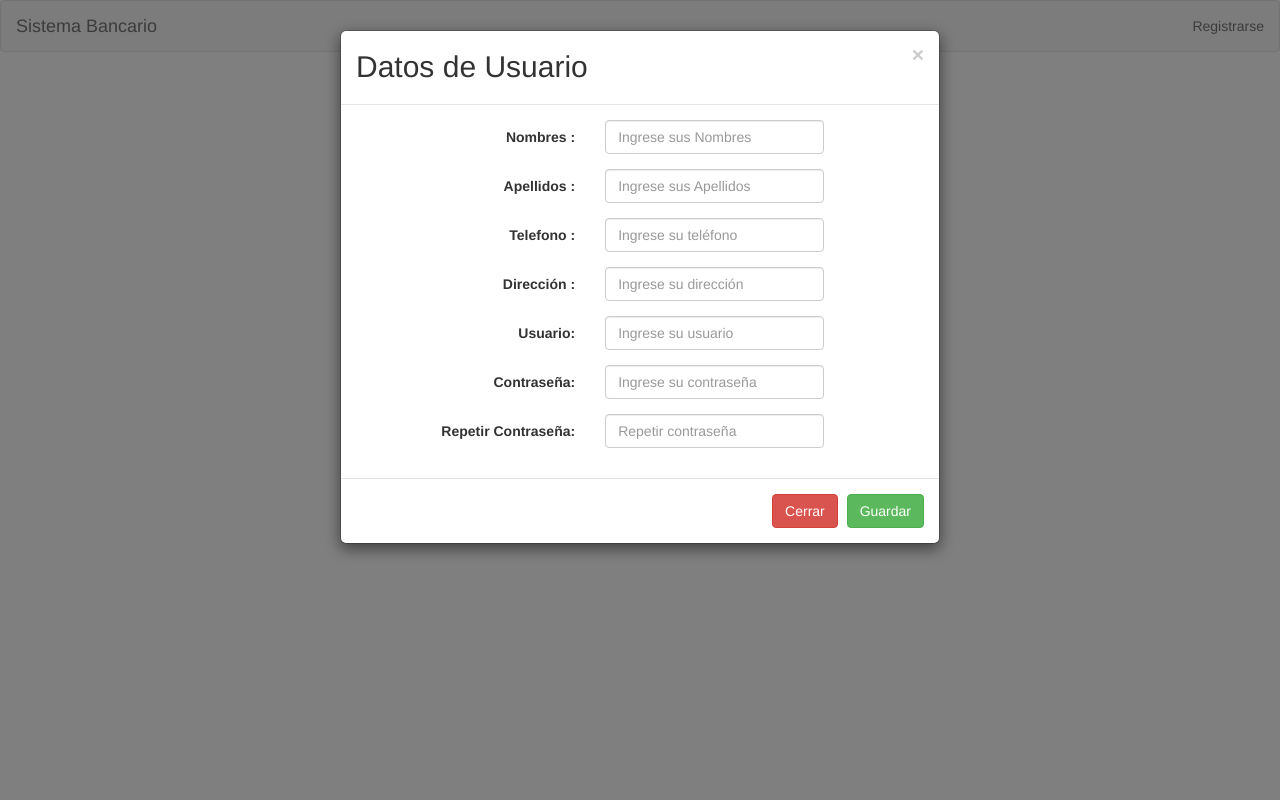
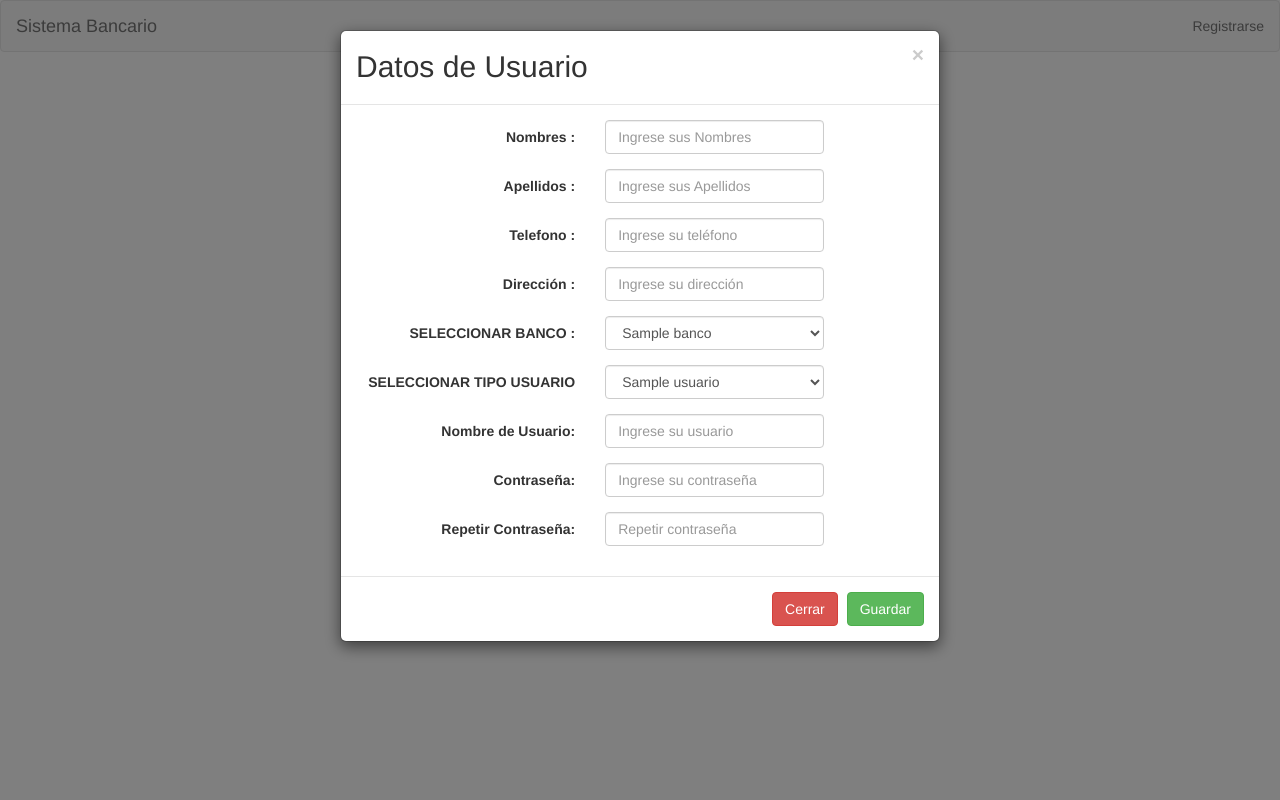
Before and after one commit to 12AbelCabreraMiranda/sistema_bancario, a PHP site: page / in a window 1280 px wide, after a click on "Registrarse". Run offline with PHP 8.4, Linux system fonts and the light colour scheme; tables that the repository leaves empty or names only in its code hold one stand-in row (values such as "Sample post").

Commit message:
trabajando con login2

```diff
--- a/login/index.php
+++ b/login/index.php
@@ -1,3 +1,13 @@
+<?php
+    $conexion = new mysqli("localhost","root","","sistema_bancario");
+
+    $query = "select id_banco, nombre_banco from banco";
+    $resultado = $conexion->query($query);
+
+    $query2 = "select idtipo_usuario, nombre_tipo from tipo_usuario";
+    $resultado2 = $conexion->query($query2);
+?>
+
 <!DOCTYPE html>
 <html lang="en">
 <head>
@@ -51,7 +61,7 @@
                                 <label for="contrasenia">Contraseña</label>
                                 <div class="input-group">
                                     <span class="input-group-addon"><span class="glyphicon glyphicon-star"></span></span>
-                                    <input REQUIRED type="contrasenia" class="form-control" id="contrasenia" placeholder="Contrasenia">
+                                    <input REQUIRED type="password" class="form-control" id="contrasenia" placeholder="Contrasenia">
                                 </div>
                             </div>
                             <button type="button" class="btn btn-primary" onclick='confirmar();'><span class="glyphicon glyphicon-lock"></span> Entrar</button>
@@ -100,11 +110,37 @@
                     </div>
                   </div>
 
+                    <div class="form-group" >
+                        <label class="control-label col-xs-5">SELECCIONAR BANCO :</label>
+                        <div class="col-xs-5">
+                            <select name="banco" class="form-control col-xs-5"  id="banco_id">
+                                <?php while($row = $resultado->fetch_assoc()){  ?>
+                                    <option  value="<?php echo $row['id_banco']; ?> ">
+                                        <?php  echo $row['nombre_banco']; ?>
+                                    </option>
+                                <?php }?>
+                            </select>
+                        </div>
+                    </div>
+
+                    <div class="form-group">
+                        <label class="control-label col-xs-5">SELECCIONAR TIPO USUARIO </label>
+                        <div class="col-xs-5">
+                            <select name="tipo_usuario" class="form-control"  id="tipo_usuario_id">
+                                <?php while($row = $resultado2->fetch_assoc()){  ?>
+                                    <option value="<?php echo $row['idtipo_usuario']; ?> ">
+                                        <?php  echo $row['nombre_tipo']; ?>
+                                    </option>
+                                <?php }?>
+                            </select>
+                        </div>
+                    </div>
+
                   <div class="form-group">
-                    <label for="usuario" class="control-label col-xs-5">Usuario:</label>
-                    <div class="col-xs-5">
-                        <input REQUIRED id="usuario" name="usuario" type="text" class="form-control" placeholder="Ingrese su usuario">
-                    </div>
+                        <label for="usuario" class="control-label col-xs-5">Nombre de Usuario:</label>
+                        <div class="col-xs-5">
+                            <input REQUIRED id="usuario" name="usuario" type="text" class="form-control" placeholder="Ingrese su usuario">
+                        </div>
                   </div>
                   <div class="form-group">
                     <label for="pass" class="control-label col-xs-5">Contraseña:</label>
@@ -136,7 +172,7 @@
             var usu = $('#usu').val();
             var contrasenia = $('#contrasenia').val();
             $.ajax({
-                url:'Controllers/usuario.php',
+                url:'Models/usuario.php',
                 type:'POST',
                 data:'usu='+usu+'&contrasenia='+contrasenia+"&boton=ingresar"
             }).done(function(resp){
@@ -153,6 +189,8 @@
             var apellidos = $('#apellidos').val();
             var telefono = $('#telefono').val();
             var direccion = $('#direccion').val();
+            var banco =$('#banco_id').val();
+            var tipo_usuario =$('#tipo_usuario_id').val();
             var usuario = $('#usuario').val();
             var password = $('#pass').val();
             var password2 = $('#pass2').val();
@@ -176,9 +214,9 @@
 
 
                 $.ajax({
-                    url:'Controllers/usuario.php',
+                    url:'Models/usuario.php',
                     type:'POST',
-                    data:'nombres='+nombres+'&apellidos='+apellidos+ '&telefono='+telefono+ '&direccion='+direccion+'&usuario='+usuario+'&password='+password+'&boton=registrar'
+                    data:'nombres='+nombres+'&apellidos='+apellidos+ '&telefono='+telefono+ '&direccion='+direccion+ '&banco='+banco+ '&tipoUsuario='+tipo_usuario+ '&usuario='+usuario+'&password='+password+'&boton=registrar'
                 }).done(function(resp){
                     if (resp==='exito') {
                         $('#exito').show();
--- a/login/principal.php
+++ b/login/principal.php
@@ -59,7 +59,7 @@ session_start();
         function cerrar()
         {
             $.ajax({
-                url:'Controllers/usuario.php',
+                url:'Models/usuario.php',
                 type:'POST',
                 data:"boton=cerrar"
             }).done(function(resp){
```
Also changed, not shown: login/Controllers/usuario.php (deleted, +0 -50 lines), login/Models/usuario.php (+43 -45 lines), login/Models/usuarioQuery.php (added, +54 -0 lines).
